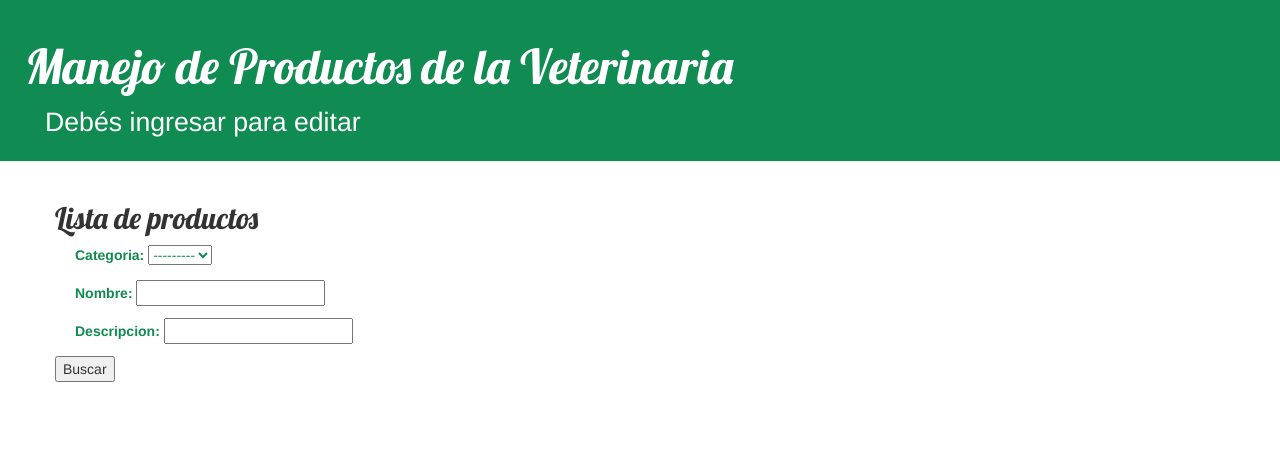
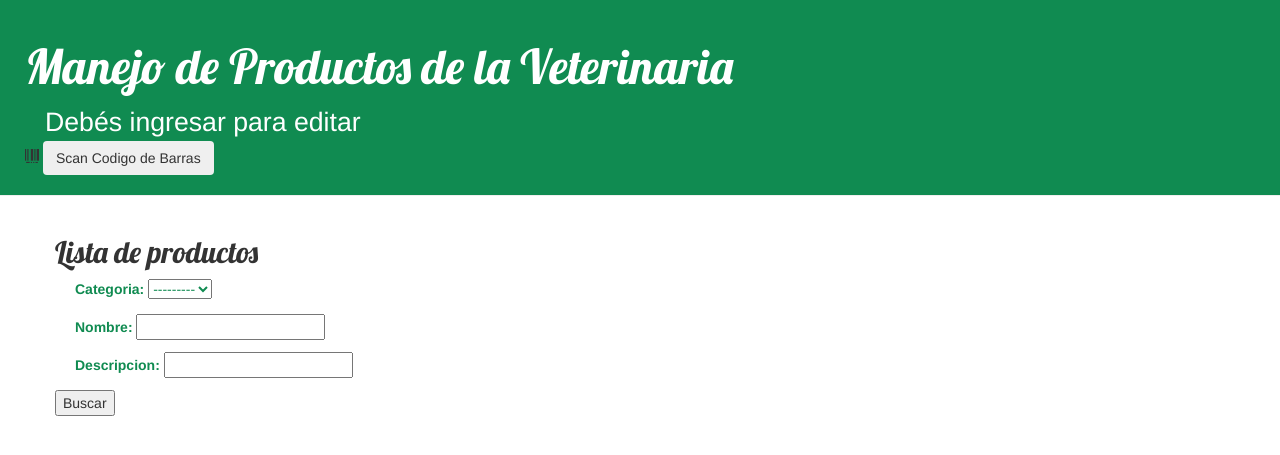
Before and after one commit to princesamee/ManejoVeterinaria, a Django app: page / in a window 1280 px wide. Shown: the top 455 px of the page. Run offline with Django 3.2, Linux system fonts and the light colour scheme; data that the repository does not hold is empty; some libraries are stand-ins or nearby versions.

Commit message:
agrego icono para la web, muevo el scanner a un menu de botones de la web principal

```diff
--- a/LibroDiario/templates/LibroDiario/base.html
+++ b/LibroDiario/templates/LibroDiario/base.html
@@ -6,29 +6,49 @@
     <link rel="stylesheet" href="//maxcdn.bootstrapcdn.com/bootstrap/3.2.0/css/bootstrap-theme.min.css">
     <link href='//fonts.googleapis.com/css?family=Lobster&subset=latin,latin-ext' rel='stylesheet' type='text/css'>
     <link rel="stylesheet" href="{% static 'css/veterinaria.css' %}">
+    <link rel="icon" href="{% static 'icons/favicon.ico' %}">
 </head>
 
 <body>
+
+
 <div class="page-header">
     <div class="row">
         <h1><a href="/">Manejo de Productos de la Veterinaria</a></h1>
     </div>
-    <div class="row">
+    <div class="row" if="user-login-logout">
         {% if user.is_authenticated %}
-            <a href="{% url 'producto_nuevo' %}" class="btn top-menu"> <span
-                    class="glyphicon glyphicon-plus"></span></a>
-            <div class="top-user"> ¡Hola {{ user.username }}! <a href="{% url 'logout' %}" class="btn btn-default"> <span
-                    class="glyphicon glyphicon-log-out"></span> </a>
+            <div class="top-user"> ¡Hola {{ user.username }}!
+                <a href="{% url 'logout' %}" class="btn">
+                    <span class="glyphicon glyphicon-log-out"></span> </a>
             </div>
         {% else %}
             <a href="{% url 'login' %}" class="top-user"> Debés ingresar para editar</a>
         {% endif %}
     </div>
+    <div class="row" id="button-menu">
+
+        <span class="glyphicon glyphicon-barcode btn-non-clickable"></span>
+        <input type="button" id="scan_zxing" class="btn" value="Scan Codigo de Barras"/>
+        <script>
+            function base_addr_zxing() {
+                var web_base = window.location.protocol + "//" + window.location.host;
+                var zxing = "zxing://scan/?ret=" + web_base + "/producto/codigo_de_barras%2F%7BCODE%7D";
+                return zxing;
+            }
+
+            document.getElementById("scan_zxing").addEventListener("click", function () {
+                var dir = base_addr_zxing();
+                window.open(dir, "_self");
+            }, false);
+
+        </script>
+    </div>
 </div>
 
 <div class="content container">
     <div class="row">
-        <div class="col-md-8">
+        <div class="col-xs-8">
             {% block content %}
             {% endblock %}
         </div>
--- a/templates/registration/login.html
+++ b/templates/registration/login.html
@@ -6,6 +6,7 @@
     <link rel="stylesheet" href="//maxcdn.bootstrapcdn.com/bootstrap/3.2.0/css/bootstrap-theme.min.css">
     <link href='//fonts.googleapis.com/css?family=Lobster&subset=latin,latin-ext' rel='stylesheet' type='text/css'>
     <link rel="stylesheet" href="{% static 'css/veterinaria.css' %}">
+    <link rel="icon" href="{% static 'icons/favicon.ico' %}">
 
 </head>
 <body>
@@ -16,7 +17,7 @@
     <h2>Ingresar</h2>
     {% if user.is_authenticated %}
         <p>¡Hola {{ user.username }}! Si querés cambiar de usuario primero salí del sistema.
-            <a href="{% url 'logout' %}" class="btn btn-default"> <span
+            <a href="{% url 'logout' %}" class="btn"> <span
                     class="glyphicon glyphicon-log-out"></span> </a></p>
         <p>Para volver hacé click en el título.</p>
 
@@ -24,7 +25,7 @@
         <form method="post">
             {% csrf_token %}
             {{ form.as_p }}
-            <button type="submit" class="btn btn-default">Acceder</button>
+            <button type="submit" class="btn">Acceder</button>
         </form>
     {% endif %}
 </div>
```
